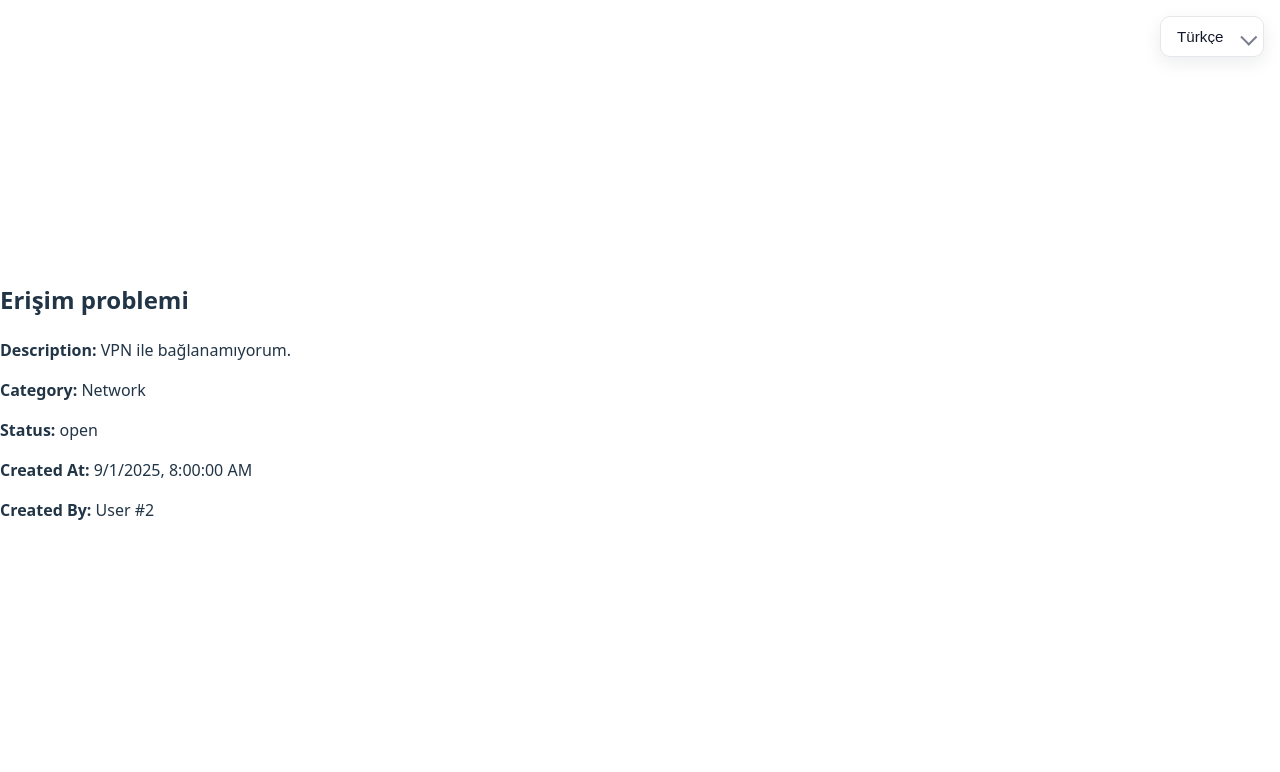
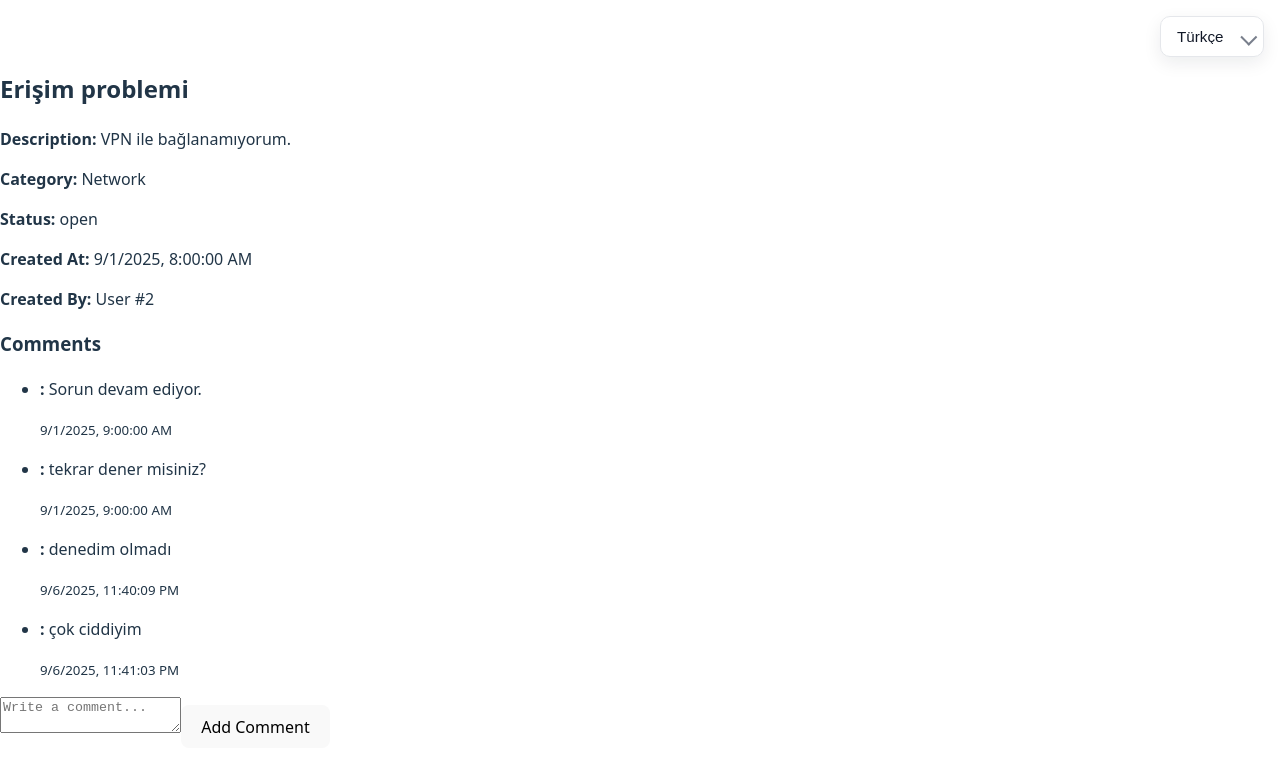
Before and after one commit to mhmtlmetin/ticket-system, a React (Vite) app: page /requests/1 in a window 1280 px wide. Shown: the top 772 px of the page. Built offline with nearby package versions, Linux system fonts and the light colour scheme; data requests are answered from the project's data file.

Commit message:
talep detay ve mesajlaşma sistemi

```diff
--- a/src/db.json
+++ b/src/db.json
@@ -105,6 +105,62 @@
       "authorId": 2,
       "text": "Sorun devam ediyor.",
       "createdAt": "2025-09-01T09:00:00.000Z"
+    },
+    {
+      "id": "2",
+      "requestId": 1,
+      "authorId": 2,
+      "text": "tekrar dener misiniz?",
+      "createdAt": "2025-09-01T09:00:00.000Z"
+    },
+    {
+      "id": "3",
+      "requestId": 3,
+      "authorId": 2,
+      "text": "Sorun devam ediyor.",
+      "createdAt": "2025-09-01T09:00:00.000Z"
+    },
+    {
+      "id": "d138",
+      "requestId": 1,
+      "authorId": 1,
+      "text": "denedim olmadı",
+      "createdAt": "2025-09-06T23:40:09.592Z"
+    },
+    {
+      "id": "74d9",
+      "requestId": 1,
+      "authorId": 1,
+      "text": "çok ciddiyim",
+      "createdAt": "2025-09-06T23:41:03.698Z"
+    },
+    {
+      "id": "b698",
+      "requestId": 2,
+      "authorId": 1,
+      "text": "selam",
+      "createdAt": "2025-09-06T23:50:41.569Z"
+    },
+    {
+      "id": "71f3",
+      "requestId": 7,
+      "authorId": 1,
+      "text": "Tekrar denedim olmadı",
+      "createdAt": "2025-09-07T10:57:32.161Z"
+    },
+    {
+      "id": "f1bc",
+      "requestId": 7,
+      "authorId": 1,
+      "text": "Tekrar denedim olmadı",
+      "createdAt": "2025-09-07T10:57:29.975Z"
+    },
+    {
+      "id": "654c",
+      "requestId": 7,
+      "authorId": 1,
+      "text": "şimdi tekrar deniyorum",
+      "createdAt": "2025-09-07T10:58:05.692Z"
     }
   ]
 }
--- a/src/pages/ticketDetail.jsx
+++ b/src/pages/ticketDetail.jsx
@@ -1,22 +1,84 @@
 import React from "react";
+import { useState, useEffect } from "react";
 import { data, useParams } from "react-router-dom";
-import  {useGetTicketQuery}  from "../services/tickets.service";
+import {
+  useGetTicketQuery,
+  useGetCommentsByRequestIdQuery,
+  useAddCommentMutation,
+ useGetUserByAuthorIdQuery
+} from "../services/tickets.service";
 
 function TicketDetail() {
+    const authorId = localStorage.getItem("userName");
   const { id } = useParams();
+  const [text, setText] = useState("");
+  const { data: ticket, isLoading, error } = useGetTicketQuery(id);
+  const { data: comments } = useGetCommentsByRequestIdQuery(id);
+   const { data: users } = useGetUserByAuthorIdQuery(authorId);
+   console.log(users,"username")
+  const [addComment] = useAddCommentMutation();
 
-  const { data:ticket, isLoading, error } = useGetTicketQuery(id);
-console.log(data,"data")
+  console.log(data, "data");
+  const getUserName = (id) => {};
+  const handleSubmit = async (e) => {
+    e.preventDefault();
+    if (!text.trim()) return;
 
+    await addComment({
+      requestId: Number(id),
+      authorId: Number(authorId),
+      text,
+      createdAt: new Date().toISOString(),
+    });
+
+    setText("");
+  };
 
   return (
-   <div className="ticket-detail">
-      <h2>{ticket?.title}</h2>
-      <p><strong>Description:</strong> {ticket?.description}</p>
-      <p><strong>Category:</strong> {ticket?.category}</p>
-      <p><strong>Status:</strong> {ticket?.status}</p>
-      <p><strong>Created At:</strong> {new Date(ticket?.createdAt).toLocaleString()}</p>
-      <p><strong>Created By:</strong> User #{ticket?.createdBy}</p>
+    <div className="ticket-container">
+      <div className="ticket-detail">
+        <h2>{ticket?.title}</h2>
+        <p>
+          <strong>Description:</strong> {ticket?.description}
+        </p>
+        <p>
+          <strong>Category:</strong> {ticket?.category}
+        </p>
+        <p>
+          <strong>Status:</strong> {ticket?.status}
+        </p>
+        <p>
+          <strong>Created At:</strong>{" "}
+          {new Date(ticket?.createdAt).toLocaleString()}
+        </p>
+        <p>
+          <strong>Created By:</strong> User #{ticket?.createdBy}
+        </p>
+      </div>
+      <div className="ticket-comments">
+        <h3>Comments</h3>
+        {comments?.length === 0 && <p>No comments yet.</p>}
+
+        <ul>
+          {comments?.map((c) => (
+            <li key={c.id}>
+              <p>
+                <strong>{users['name']}:</strong> {c.text}
+              </p>
+              <small>{new Date(c.createdAt).toLocaleString()}</small>
+            </li>
+          ))}
+        </ul>
+      </div>
+
+      <form onSubmit={handleSubmit}>
+        <textarea
+          value={text}
+          onChange={(e) => setText(e.target.value)}
+          placeholder="Write a comment..."
+        />
+        <button type="submit">Add Comment</button>
+      </form>
     </div>
   );
 }
--- a/src/services/tickets.service.js
+++ b/src/services/tickets.service.js
@@ -1,30 +1,54 @@
-
-import { createApi, fetchBaseQuery } from '@reduxjs/toolkit/query/react'
-
-
+import { createApi, fetchBaseQuery } from "@reduxjs/toolkit/query/react";
 
 export const ticketApi = createApi({
-  reducerPath: 'ticketApi',
-  baseQuery: fetchBaseQuery({ baseUrl: 'http://localhost:3001' }),
+  reducerPath: "ticketApi",
+  baseQuery: fetchBaseQuery({ baseUrl: "http://localhost:3001" }),
   endpoints: (builder) => ({
     getAllTickets: builder.query({
-      query: () => 'requests',
+      query: () => "requests",
     }),
     getTicket: builder.query({
       query: (id) => `requests/${id}`,
     }),
 
     createTicket: builder.mutation({
-      query: (newTicket)=> ({
-        url:'requests',
-        method: 'POST',
-        body: newTicket
-      })
+      query: (newTicket) => ({
+        url: "requests",
+        method: "POST",
+        body: newTicket,
+      }),
     }),
+    getCommentsByRequestId: builder.query({
+      query: (requestId) => `comments?requestId=${requestId}`,
+      providesTags: (result, error, requestId) => [
+        { type: "Comment", id: requestId },
+      ],
+    }),
+    addComment: builder.mutation({
+      query: (newComment) => ({
+        url: "comments",
+        method: "POST",
+        body: newComment,
+      }),
+      invalidatesTags: (result, error, { requestId }) => [
+        { type: "Comment", id: requestId },
+      ],
+    }),
+     getUserByAuthorId: builder.query({
+      query: (authorId) => `users?authorId=${authorId}`,
+      providesTags: (result, error, authorId) => [
+        { type: "User", id: authorId },
+      ],
+    }),
+  }),
+  refetchOnMountOrArgChange: 1,
+});
 
-  }),
-  refetchOnMountOrArgChange:1
-})
-
-
-export const { useGetAllTicketsQuery, useGetTicketQuery, useCreateTicketMutation } = ticketApi
+export const {
+  useGetAllTicketsQuery,
+  useGetTicketQuery,
+  useCreateTicketMutation,
+  useGetCommentsByRequestIdQuery,
+  useAddCommentMutation,
+ useGetUserByAuthorIdQuery
+} = ticketApi;
```
